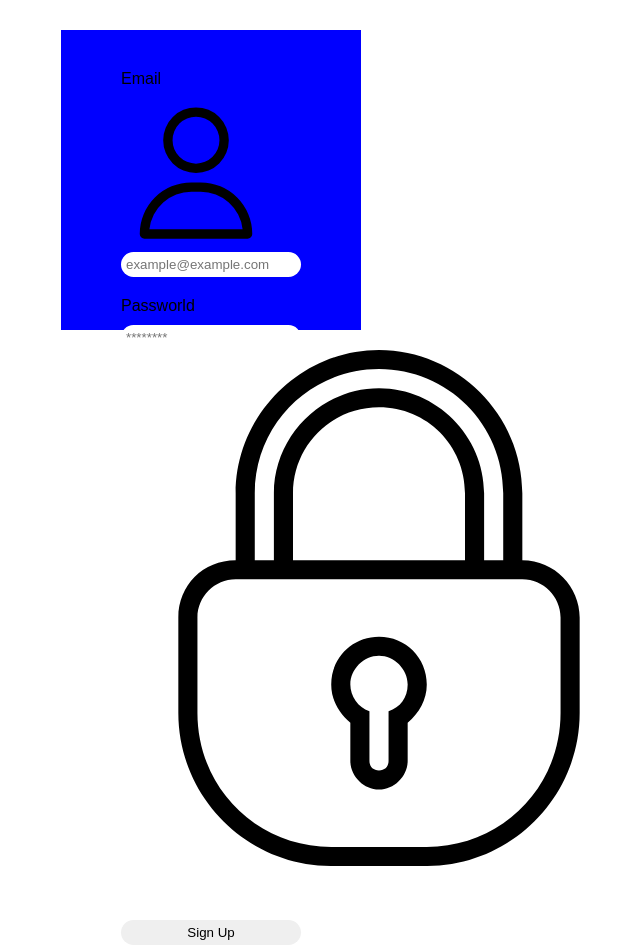
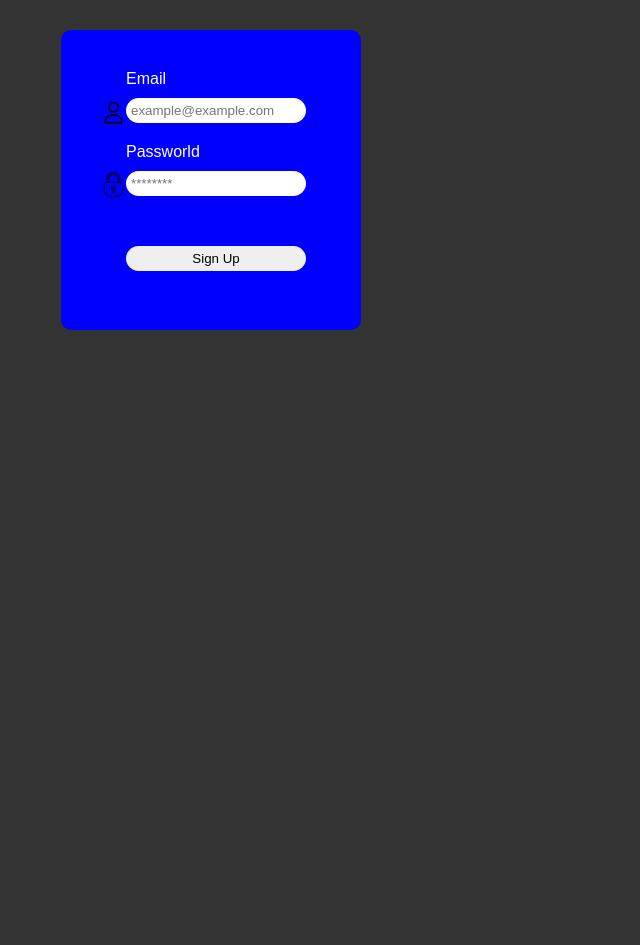
Before and after one commit to joaovitor644/tela-de-login, a plain HTML site: page index.html in a window 1280 px wide. Shown: the whole page, without its empty margins (429-1069 px from the left). After the commit the page ends 800 px from the top, so only its background shows below. Drawn offline with Linux system fonts and the light colour scheme.

Commit message:
modicação e adição de novas configurações do arquivo style

```diff
--- a/style/style.css
+++ b/style/style.css
@@ -4,23 +4,29 @@
 	box-sizing:border-box;
 	font-family:sans-serif;
 }
+body{
+	background-color:#333;
+}
 div#container-box {
 	width:300px;
 	height:300px;
 	margin:auto;
 	background-color:blue;
+	border-radius:10px;
 }
 div#box-login {
 	display:block;
 	position:relative;
 	width:150px;
 	height:300px;
-	left:60px;
+	padding-left:25px;
+	left:40px;
 	top:50px;
 }
  div#box-login span {
 	display:block;
 	margin-top:30px;
+	color:white;
 	position:relative;
 	bottom:10px;
 }
@@ -37,3 +43,23 @@ input {
 	border:none;
 	padding:5px;
 }
+input#btm:hover {
+	background-color:#77aa33;
+	border-radius:0px;
+    color:white;
+	transition:0.5s;
+}
+img#user {
+	width:25px;
+	height:25px;
+	position:absolute;
+	left:0px;
+	top:20px;
+}
+img#locker{
+	width:25px;
+	height:25px;
+	position:absolute;
+	left:0px;
+	top:92px;
+}
```
